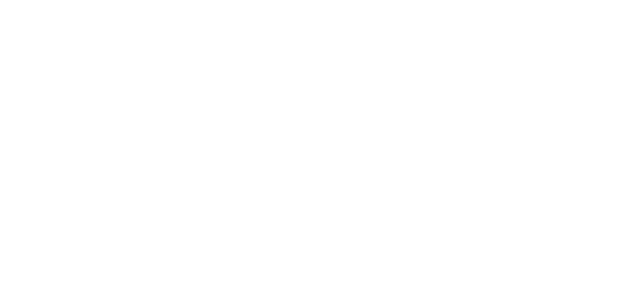
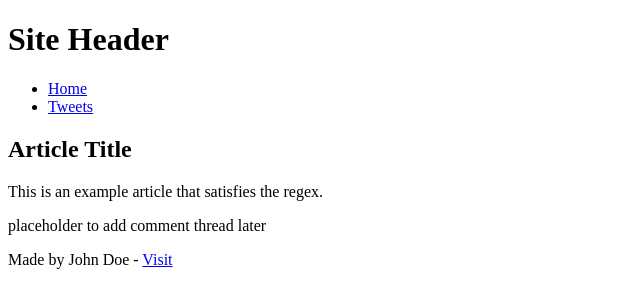
Before and after one commit to seunogunmola/my_first_portfolio, a plain HTML site: page html_basic/index.html in a window 1280 px wide. Shown: the whole page, without its empty margins (0-640 px from the left). Drawn offline with Linux system fonts and the light colour scheme.

Commit message:
refactor index.html

```diff
--- a/html_basic/index.html
+++ b/html_basic/index.html
@@ -7,9 +7,34 @@
 </head>
 
 <body>
-    <header></header>
-    <main></main>
-    <footer></footer>
+  <header>
+    <h1>Site Header</h1>
+    <nav>
+        <ul>
+            <li>
+                <a href="index.html">Home</a>
+            </li>
+            <li>
+                <a href="tweets.html">Tweets</a>
+            </li>
+        </ul>
+    </nav>
+  </header>
+
+  <main>
+    <article>
+      <h2>Article Title</h2>
+      <p>This is an example article that satisfies the regex.</p>
+    </article>
+
+    <aside>
+      <p>placeholder to add comment thread later</p>
+    </aside>
+  </main>
+
+  <footer>
+    <p>Made by John Doe - <a href='https://example.com' target='_blank'>Visit</a></p>
+  </footer>
 </body>
 
 </html>
```
